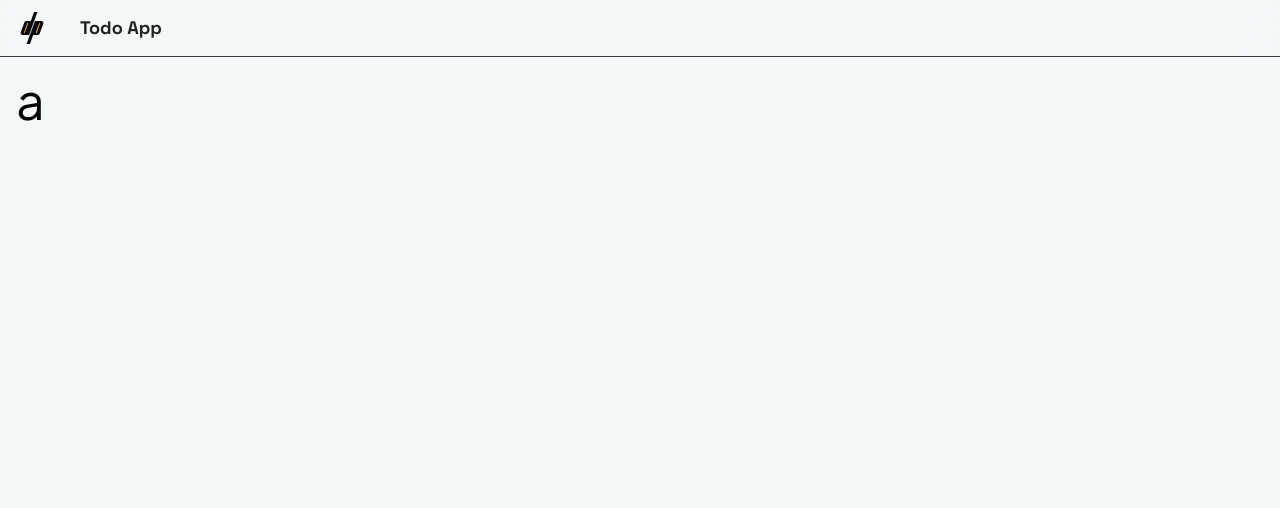
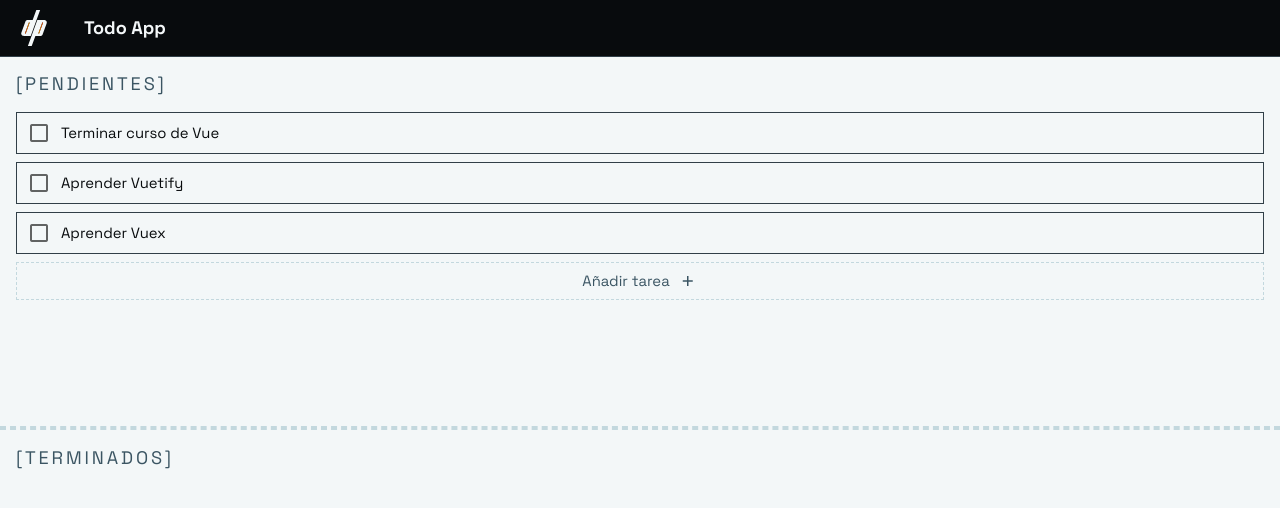
Before and after one commit to danielpale/VueLab, a Vue app in the folder project-01-todo-app/: page / in a window 1280 px wide. Before the commit this address had no page. Shown: the top 508 px of the page. Built offline with nearby package versions, Linux system fonts and the light colour scheme; the HTML template or start-up script is replaced by a standard one.

Commit message:
feat: Se añadió la funcionalidad para añadir tareas.

```diff
--- a/project-01-todo-app/src/App.vue
+++ b/project-01-todo-app/src/App.vue
@@ -1,13 +1,19 @@
 <script setup>
 import TheAppBar from '@/components/layouts/TheAppBar.vue'
+import TodoList from '@/components/common/TodoList.vue'
 </script>
 
 <template>
   <v-app class="bg-background-light">
     <the-app-bar />
-    <v-main>
-      <base-section>
-        <h1>a</h1>
+    <v-main class="d-flex flex-column">
+      <base-section class="d-flex flex-column ga-4">
+        <h6 class="caption ff-text text-uppercase text-t-secondary">[Pendientes]</h6>
+        <todo-list />
+      </base-section>
+      <base-divider />
+      <base-section class="d-flex flex-column ga-4">
+        <h6 class="caption ff-text text-uppercase text-t-secondary">[Terminados]</h6>
       </base-section>
     </v-main>
   </v-app>
--- a/project-01-todo-app/src/assets/base.css
+++ b/project-01-todo-app/src/assets/base.css
@@ -19,15 +19,3 @@ html {
 body {
   min-height: 100vh;
 }
-
-.section-wrapper {
-  --app-bar-height: 80px;
-  scroll-margin-top: var(--app-bar-height);
-  min-height: calc(100vh - var(--app-bar-height));
-}
-
-@media (width < 960px) {
-  .section-wrapper {
-    --app-bar-height: 64px;
-  }
-}
--- /dev/null
+++ b/project-01-todo-app/src/components/base/BaseDivider.vue
@@ -0,0 +1,17 @@
+<script setup></script>
+
+<template>
+  <hr class="divider" />
+</template>
+
+<style lang="scss" scoped>
+.divider {
+  border-width: 2px;
+  border-color: var(--clr-border-secondary);
+  border-style: dashed;
+
+  @media (width <= 960px) {
+    border-width: 1px;
+  }
+}
+</style>
--- /dev/null
+++ b/project-01-todo-app/src/components/common/TodoList.vue
@@ -0,0 +1,67 @@
+<script setup>
+import { nextTick, ref, useTemplateRef } from 'vue'
+
+import TodoListItem from './TodoListItem.vue'
+
+const items = ref(['Terminar curso de Vue', 'Aprender Vuetify', 'Aprender Vuex'])
+const creating = ref(false)
+const inputRef = useTemplateRef('input')
+
+function handleCreateTask() {
+  creating.value = true
+  nextTick(() => {
+    inputRef.value.focus()
+  })
+}
+
+function handleAddTask() {
+  creating.value = false
+  items.value.push(inputRef.value.value)
+  inputRef.value.value = ''
+}
+</script>
+
+<template>
+  <div class="todo-list">
+    <todo-list-item v-for="item in items" :key="item" :title="item" />
+    <v-card
+      v-if="!creating"
+      class="todo-list-creation-item bg-transparent text-t-secondary"
+      @click="handleCreateTask"
+    >
+      <p>Añadir tarea</p>
+      <v-icon icon="add" size="20" />
+    </v-card>
+    <div v-else class="d-flex align-center ga-2">
+      <v-text-field
+        ref="input"
+        rounded="0"
+        base-color="border-primary"
+        variant="outlined"
+        density="compact"
+        placeholder="Escribe la tarea aquí"
+        hide-details
+      />
+      <base-btn @click="handleAddTask">Añadir</base-btn>
+    </div>
+  </div>
+</template>
+
+<style lang="scss" scoped>
+.todo-list {
+  display: flex;
+  flex-direction: column;
+  gap: 8px;
+}
+
+.todo-list-creation-item {
+  padding: 8px;
+  border-width: 1px;
+  border-color: var(--clr-border-secondary);
+  border-style: dashed;
+  display: flex;
+  align-items: center;
+  justify-content: center;
+  gap: 8px;
+}
+</style>
--- /dev/null
+++ b/project-01-todo-app/src/components/common/TodoListItem.vue
@@ -0,0 +1,28 @@
+<script setup>
+defineProps({ title: String })
+</script>
+
+<template>
+  <v-card class="list-item bg-transparent">
+    <v-checkbox hide-details density="compact" color="primary" :ripple="false" />
+    <p class="text-t-primary">{{ title }}</p>
+  </v-card>
+</template>
+
+<style lang="scss" scoped>
+.list-item {
+  padding: 0px 8px;
+  border-width: 1px;
+  border-color: var(--clr-border-primary);
+  border-style: solid;
+  display: flex;
+  align-items: center;
+  gap: 8px;
+}
+</style>
+
+<style lang="scss">
+.v-checkbox .v-selection-control__input::before {
+  border-radius: 0;
+}
+</style>
--- a/project-01-todo-app/src/components/index.js
+++ b/project-01-todo-app/src/components/index.js
@@ -1,5 +1,7 @@
+import BaseDivider from './base/BaseDivider.vue'
 import BaseSection from './base/BaseSection.vue'
 
 export function registerComponents(app) {
+  app.component('base-divider', BaseDivider)
   app.component('base-section', BaseSection)
 }
--- a/project-01-todo-app/src/components/layouts/TheAppBar.vue
+++ b/project-01-todo-app/src/components/layouts/TheAppBar.vue
@@ -1,7 +1,7 @@
 <script setup>
 import { useDisplay } from 'vuetify'
 
-import logo from '@/assets/images/logo.svg'
+import logo from '@/assets/images/logo-light.svg'
 
 const emit = defineEmits(['toggle-nav'])
 
@@ -13,7 +13,7 @@ const { smAndDown, mdAndUp } = useDisplay()
     <base-section class="d-flex align-center justify-space-between py-0">
       <div class="the-app-bar__prepend">
         <div class="the-app-bar__logo">
-          <v-img :src="logo" :height="32" :width="32" />
+          <v-img :src="logo" :height="36" :width="36" />
         </div>
         <div class="d-flex align-center ga-2">
           <base-btn
@@ -21,7 +21,7 @@ const { smAndDown, mdAndUp } = useDisplay()
             rounded="0"
             size="36"
             variant="text"
-            color="t-primary"
+            color="t-invert"
             @click="emit('toggle-nav')"
           >
             <v-icon icon="menu" />
@@ -38,11 +38,11 @@ const { smAndDown, mdAndUp } = useDisplay()
 
 <style lang="scss" scoped>
 .the-app-bar {
-  background: transparent !important;
+  background: var(--clr-background-dark) !important;
+  color: var(--clr-text-invert) !important;
   border-bottom-color: var(--clr-border-primary);
   border-bottom-style: solid;
   border-bottom-width: 1px;
-  backdrop-filter: blur(20px);
 
   &__prepend {
     display: flex;
@@ -55,17 +55,6 @@ const { smAndDown, mdAndUp } = useDisplay()
     display: flex;
     gap: 16px;
     align-items: center;
-  }
-
-  &::before {
-    content: '';
-    position: absolute;
-    top: 0;
-    left: 0;
-    right: 0;
-    bottom: 0;
-    background-color: var(--clr-background-light);
-    opacity: 0.25;
   }
 
   &__nav {
--- a/project-01-todo-app/src/plugins/vuetify.js
+++ b/project-01-todo-app/src/plugins/vuetify.js
@@ -27,6 +27,9 @@ export const vuetify = createVuetify({
           't-invert': '#f3f7f8',
           't-invert-secondary': '#c3d8de',
           't-secondary': '#3b5563',
+
+          'border-primary': '#313f48',
+          'border-secondary': '#9abcc6',
         },
       },
     },
```
Also changed, not shown: project-01-todo-app/src/assets/images/logo-light.svg (added), 1 other file (tests, documents, lock files or other folders).
